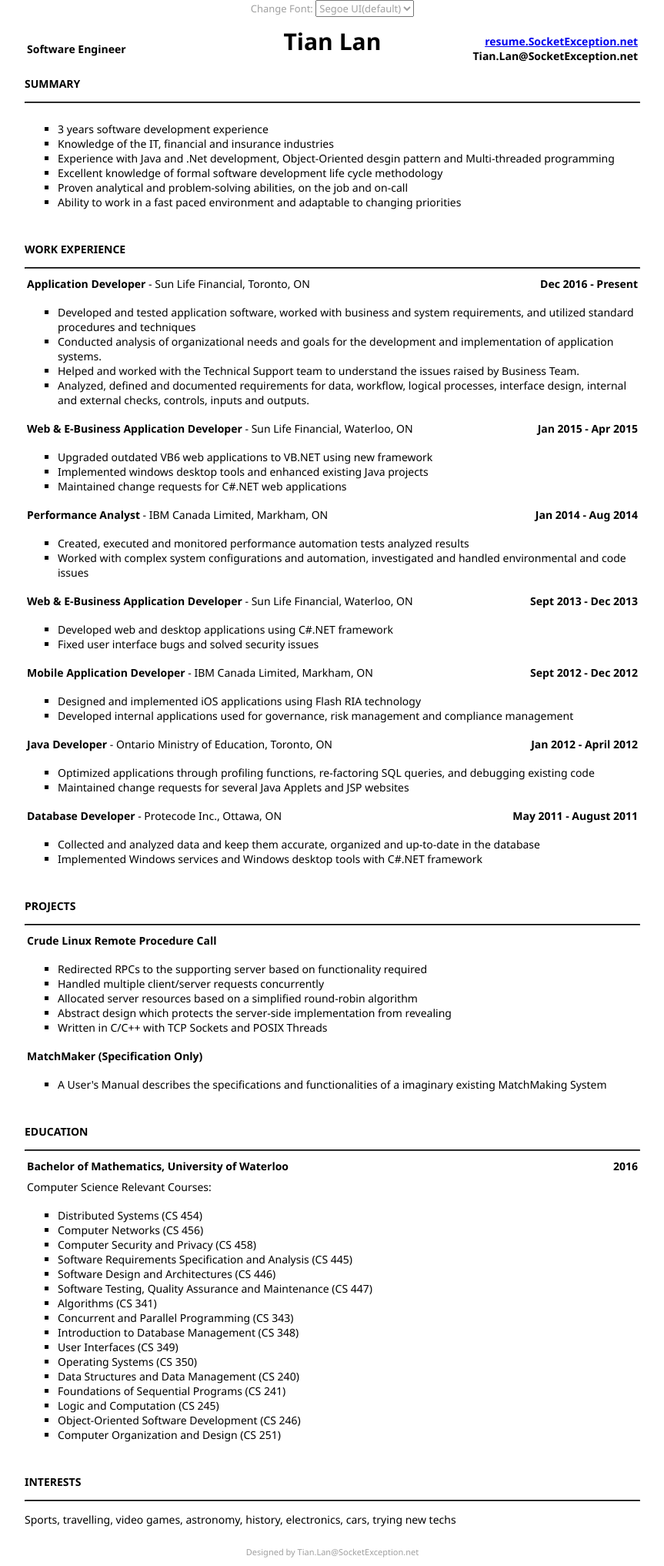
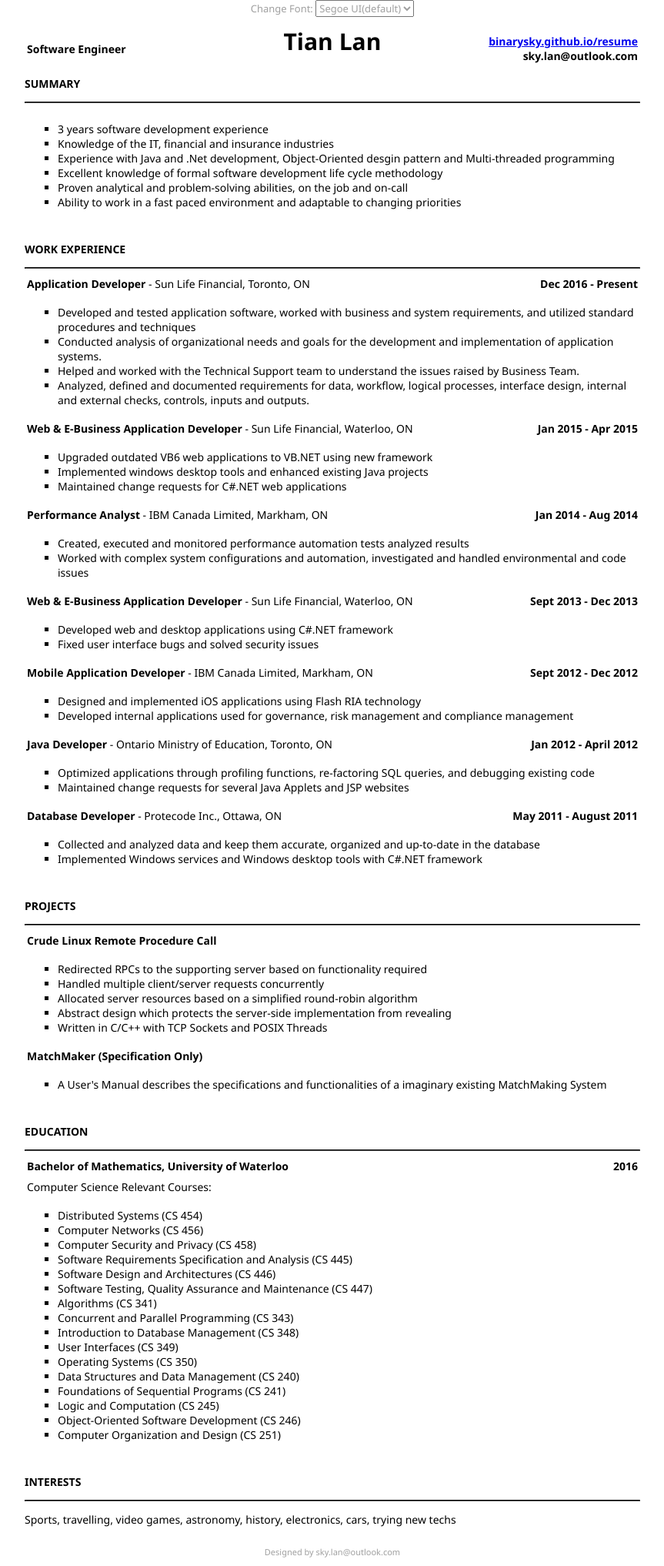
Before and after one commit to t2lan/resume, a plain HTML site: page index.html in a window 1280 px wide. Shown: the whole page at 77% size, without its empty margins (208-1071 px from the left). Drawn offline with Linux system fonts and the light colour scheme.

Commit message:
Update index.html

```diff
--- a/index.html
+++ b/index.html
@@ -170,7 +170,7 @@
 		<tr>
 			<td id="topL"><br />Software Engineer</td>
 			<td id="topM">Tian Lan</td>
-			<td id="topR"><br /><a href="http://resume.SocketException.net" target="_top">resume.SocketException.net</a></br >Tian.Lan@SocketException.net</td>
+			<td id="topR"><br /><a href="http://binarysky.github.io/resume/" target="_top">binarysky.github.io/resume</a></br >sky.lan@outlook.com</td>
 		</tr>
 	</table>
 </div>
@@ -437,7 +437,7 @@
 	</div>
 
 
-<div id="footer"><p>Designed by Tian.Lan@SocketException.net</p></div>
+<div id="footer"><p>Designed by sky.lan@outlook.com</p></div>
 
 </body>
 
```
